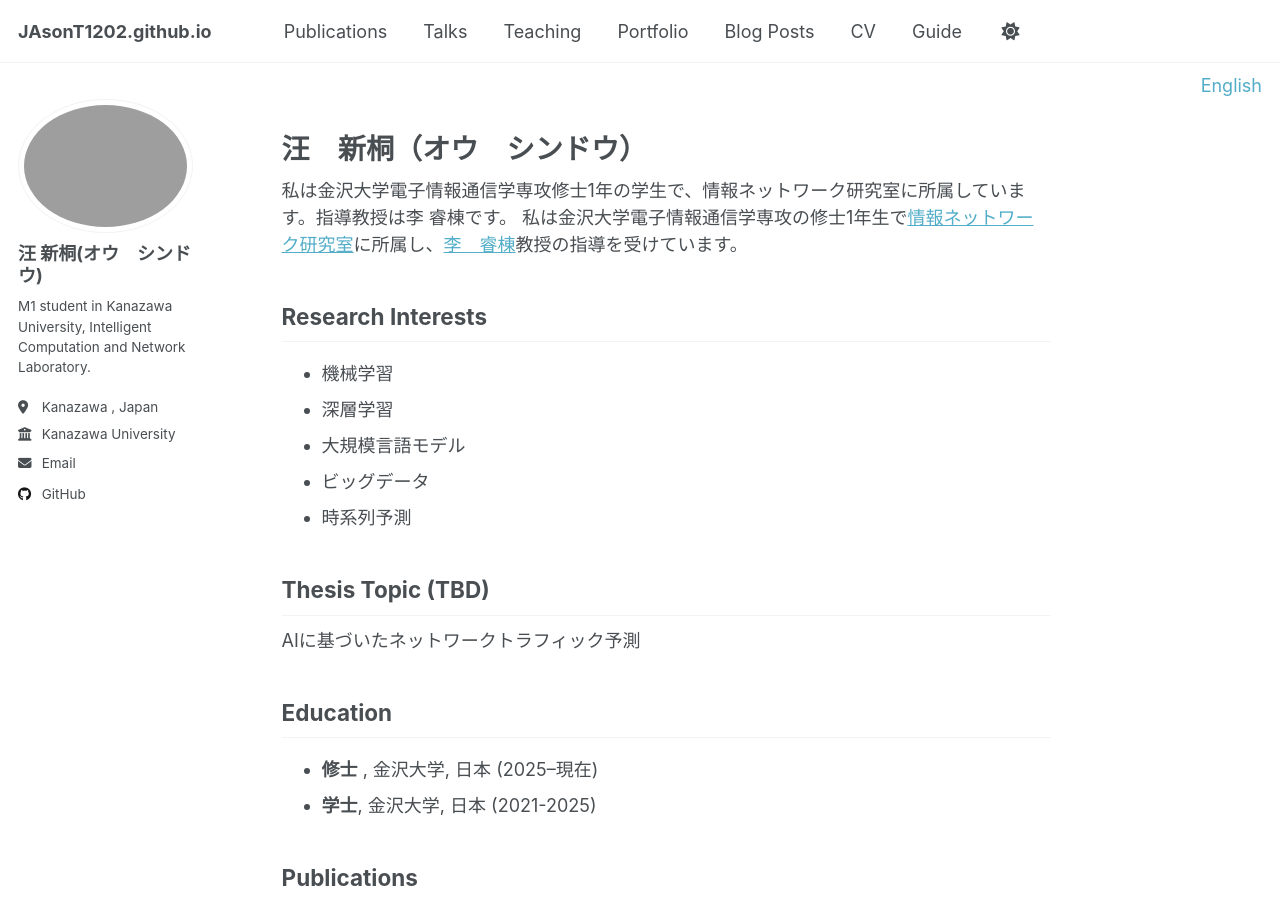
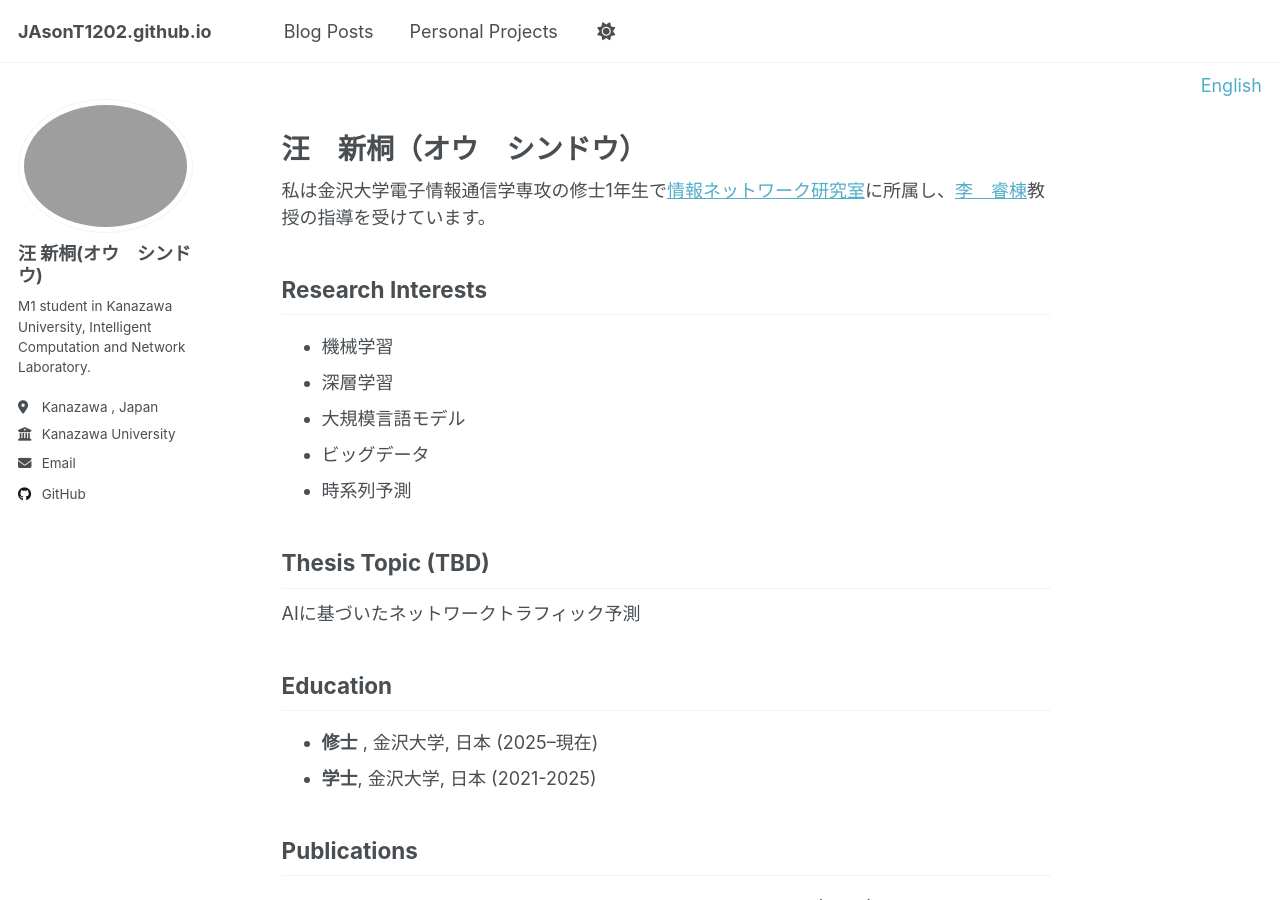
Before and after one commit to JAsonT1202/JAsonT1202.github.io, a Jekyll site: the page built from ja/index.md, in a window 1280 px wide and 900 px high. Built offline with Jekyll 4.4.1, drawn with Linux system fonts in a browser that asks for light colours; a script that is not in the unit is left out.

Commit message:
add project

```diff
--- a/_data/navigation.yml
+++ b/_data/navigation.yml
@@ -8,27 +8,8 @@
 #      Markdown formatted page while the second is generated using JSON.
 
 main:
-  - title: "Publications"
-    url: /publications/
-
-  - title: "Talks"
-    url: /talks/
-
-  - title: "Teaching"
-    url: /teaching/
-
-  - title: "Portfolio"
-    url: /portfolio/
-
-
   - title: "Blog Posts"
     url: /year-archive/
 
-  - title: "CV"
-    url: /cv/
-
-  # - title: "CV"
-  #   url: /cv-json/
-
-  - title: "Guide"
-    url: /markdown/
+  - title: "Personal Projects"
+    url: /personal_projects/
--- a/ja/index.md
+++ b/ja/index.md
@@ -5,7 +5,6 @@ author_profile: true
 lang: ja
 ---
 
-私は金沢大学電子情報通信学専攻修士1年の学生で、情報ネットワーク研究室に所属しています。指導教授は李 睿棟です。
 私は金沢大学電子情報通信学専攻の修士1年生で[情報ネットワーク研究室](http://www.li-nlab.org/)に所属し、[李　睿棟](https://sites.google.com/site/liruidong/)教授の指導を受けています。
 
 ## Research Interests
```
Also changed, not shown: _pages/personal_projects.md (added, +18 -0 lines).
